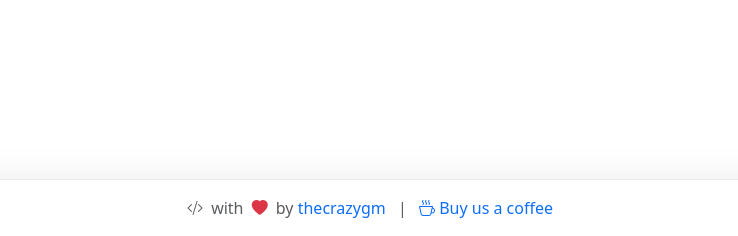
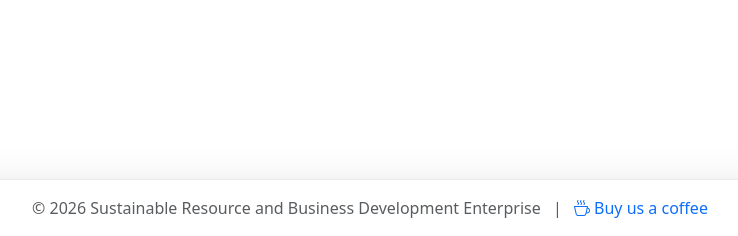
Before and after one commit to TheCrazyGM/market-viewr, a Flask app: template templates/index.html in a window 1280 px wide. Shown: the part 564-800 px from the top of the page, without its empty margins (270-1008 px from the left). Run offline with Flask 3, Linux system fonts and the light colour scheme; the template is opened without the code that fills it, so the values that code supplies are empty; some libraries are stand-ins or nearby versions.

Commit message:
docs: cleanup footer

```diff
--- a/templates/base.html
+++ b/templates/base.html
@@ -67,9 +67,7 @@
     <footer class="footer py-3 bg-body fixed-bottom shadow-lg" id="appFooter">
       <div class="container text-center">
         <span class="text-muted">
-          <i class="bi bi-code-slash me-1"></i> with
-          <i class="bi bi-heart-fill text-danger mx-1"></i> by
-          <a href="https://peakd.com/@thecrazygm" target="_blank" class="text-decoration-none">thecrazygm</a>
+          &copy; 2026 Sustainable Resource and Business Development Enterprise
           <span class="mx-2">|</span>
           <a href="https://tools.crypto-dreamr.com/give/mithril.donation/2/HBD/Buy%20a%20coffee" target="_blank"
              class="text-decoration-none">
```
